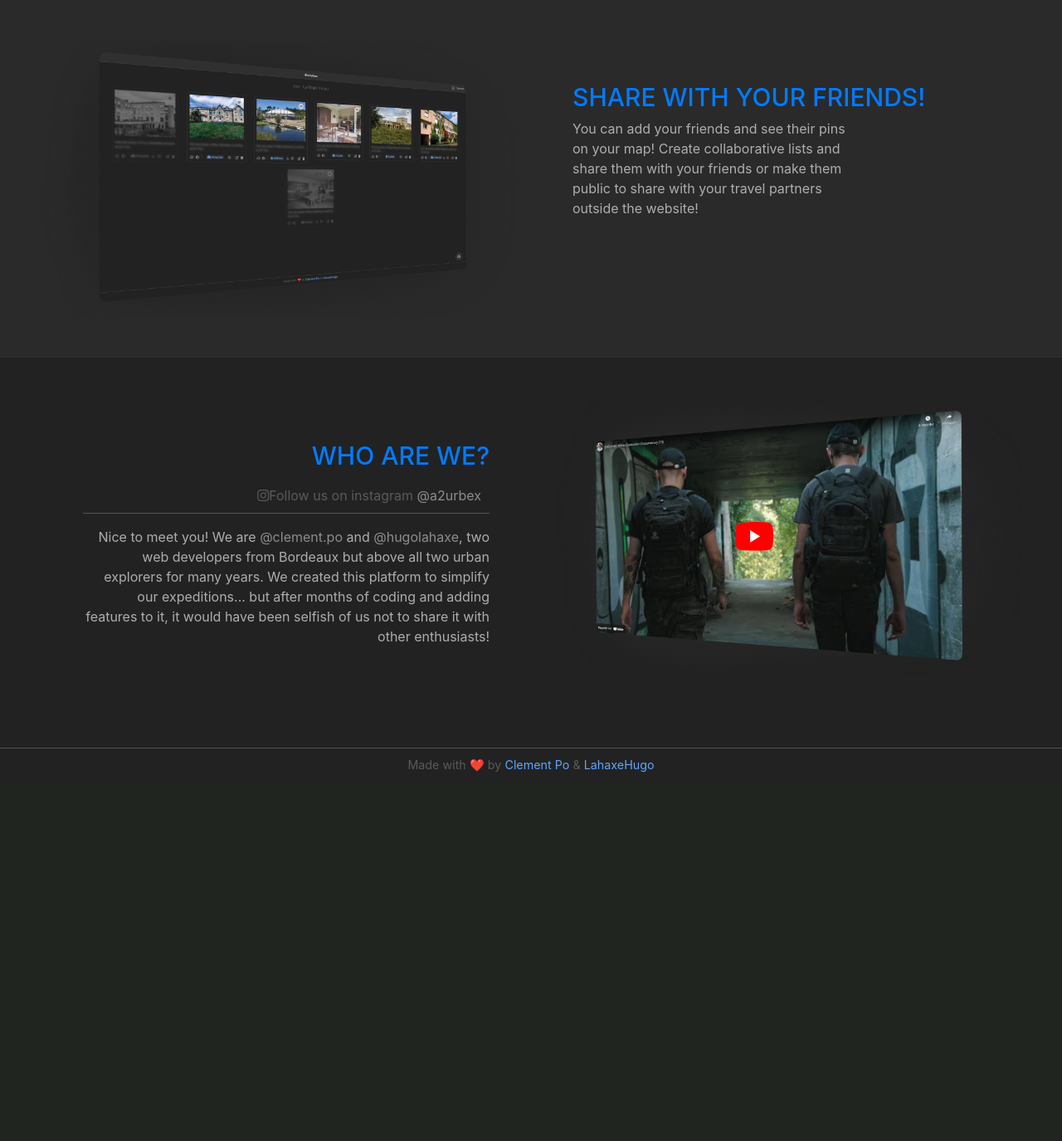
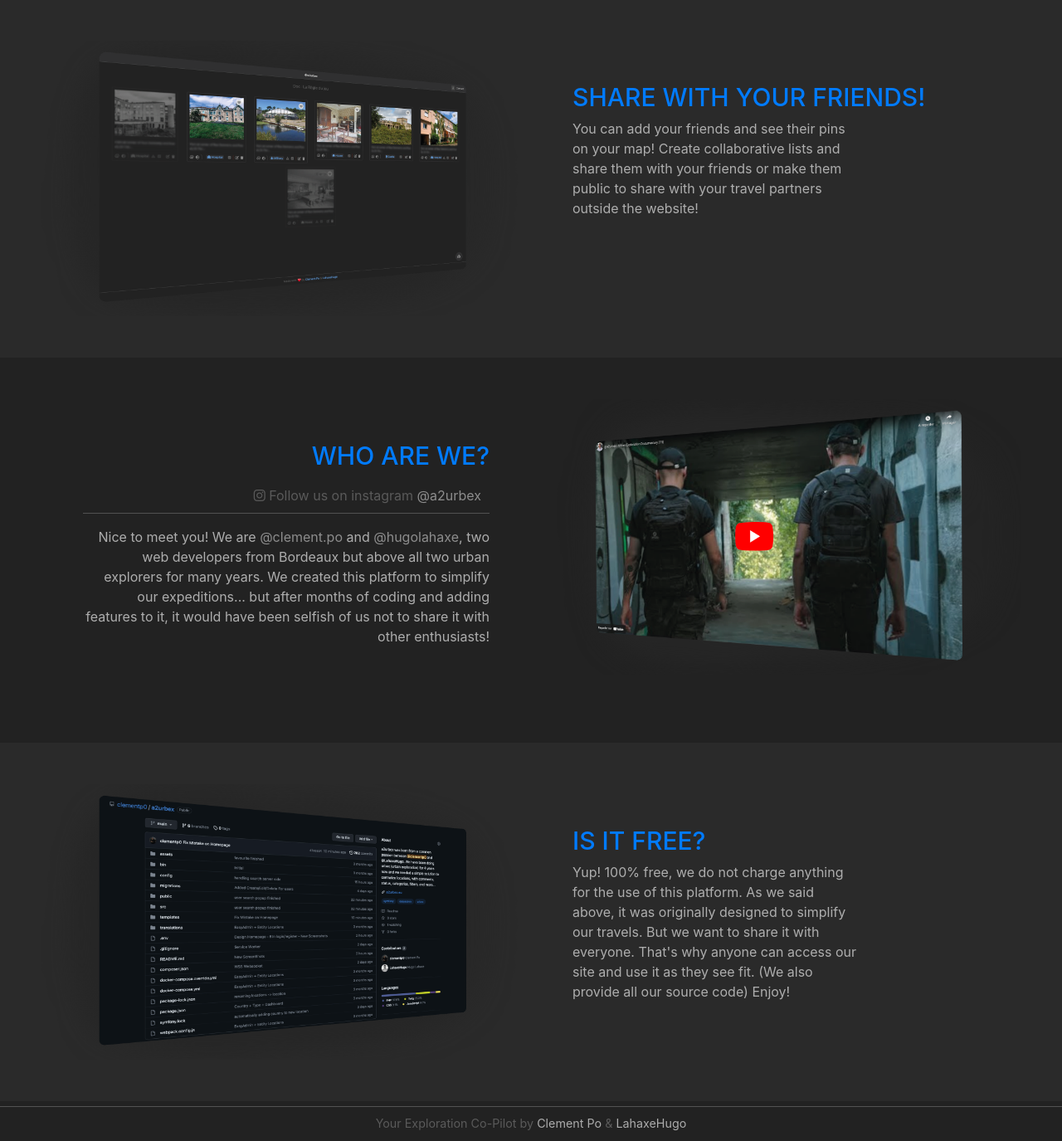
Before and after one commit to clementp0/a2urbex, a Symfony app: template templates/home/index.html.twig in a window 1280 px wide. Shown: the part 1807-3182 px from the top of the page at 83% size. Before the commit the page ends 2738 px from the top, so only its background shows below. Run offline with Twig, Linux system fonts and the light colour scheme; the template is opened without the code that fills it, so the values that code supplies are empty; some libraries are stand-ins or nearby versions.

Commit message:
Is it Free?

```diff
--- a/templates/base.html.twig
+++ b/templates/base.html.twig
@@ -120,7 +120,7 @@
 		<script src="{{ asset('assets/js/user.js') }}"></script>
 
 		<footer>
-			<div class="love">Made with ❤️ by
+			<div class="love">Your Exploration Co-Pilot by
 				<a target="blank" href="https://github.com/clementp0">Clement Po</a>
 				&
 				<a target="blank" href="https://github.com/LahaxeHugo">LahaxeHugo</a>
@@ -199,7 +199,7 @@
 			}
 
 			footer a {
-				color: #60a5fa;
+				color: #acacac;
 			}
 
 
--- a/templates/home/index.html.twig
+++ b/templates/home/index.html.twig
@@ -57,7 +57,7 @@
 		</div>
 	</div>
 	{# SHARE WITH YOUR FRIENDS  #}
-		<div class="home-content">
+	<div class="home-content">
 		<div class="home-content-image">
 			<img src="./home/favorites.png">
 		</div>
@@ -74,7 +74,7 @@
 			</h1>
 			<p class="home-content-text-p right">
 				<p class="adeux">
-					<i class="fa-brands fa-instagram"></i>Follow us on instagram<a target="blank" href="https://www.instagram.com/a2urbex/"> @a2urbex</a>
+					<i class="fa-brands fa-instagram"></i> Follow us on instagram<a target="blank" href="https://www.instagram.com/a2urbex/"> @a2urbex</a>
 				</p>
 				<p class="home_urbex">
 				Nice to meet you! We are <a target="blank" href="https://www.instagram.com/clement.po/">@clement.po</a> and <a target="blank" href="https://www.instagram.com/hugolahaxe/">
@@ -88,6 +88,18 @@
 			<img src="./home/video.png">
 			</a>
 		</div>
+		</div>
+		{# PRICE #}
+			<div class="home-content">
+		<div class="home-content-image">
+			<img src="./home/github.png">
+		</div>
+		<div class="home-content-text">
+			<h1>Is it free?
+			</h1>
+			<p class="home-content-text-p">Yup! 100% free, we do not charge anything for the use of this platform. As we said above, it was originally designed to simplify our travels. But we want to share it with everyone. That's why anyone can access our site and use it as they see fit. (We also provide all our source code) Enjoy!</p>
+		</div>
+	</div>
 
 	</div>
 	<style>
```
Also changed, not shown: public/home/github.png (added).
